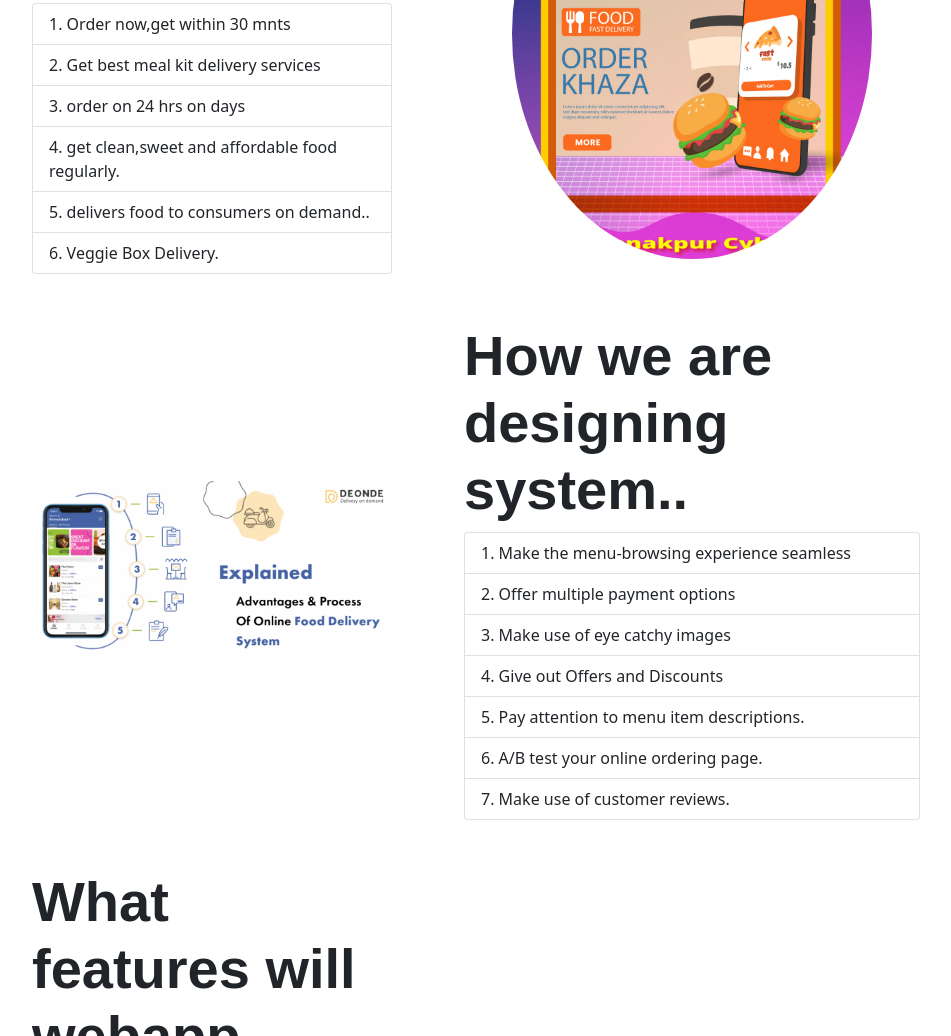
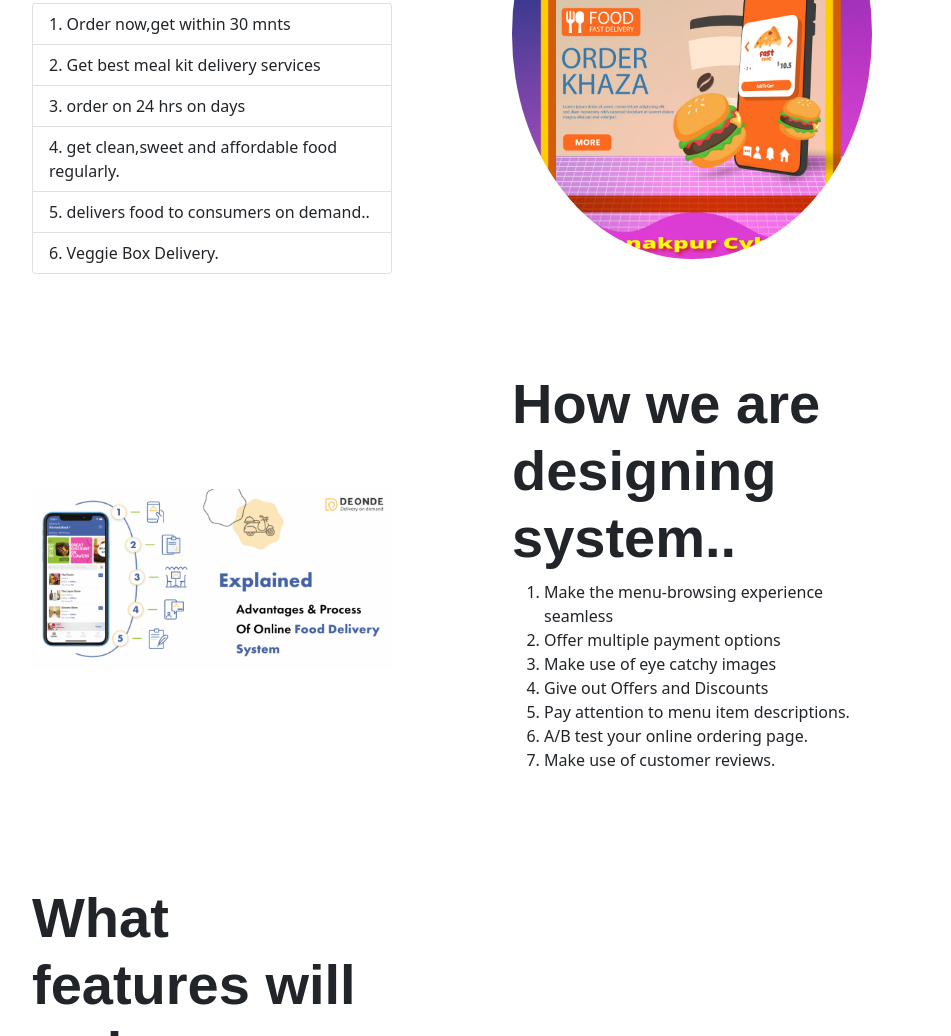
Before and after one commit to cyberpur/teamfusion, a plain HTML site: page khajaapp.html in a window 1280 px wide. Shown: the part 550-1586 px from the top of the page, without its empty margins (188-1139 px from the left). Drawn offline with nearby package versions, Linux system fonts and the light colour scheme.

Commit message:
my project

```diff
--- a/khajaapp.html
+++ b/khajaapp.html
@@ -78,17 +78,18 @@
                     </div>
                 </div>
                 <div class="col-lg-6">
-
+                    <div class="p-5">
                         <h2 class="display-4">How we are designing system..</h2>
-                        <ol class="list-group list-group-numbered">
-                            <li class="list-group-item">Make the menu-browsing experience seamless</li>
-                            <li class="list-group-item"> Offer multiple payment options</li>
-                            <li class="list-group-item">Make use of eye catchy images</li>
-                            <li class="list-group-item">Give out Offers and Discounts</li>
-                            <li class="list-group-item">Pay attention to menu item descriptions.</li>
-                            <li class="list-group-item"> A/B test your online ordering page.</li>
-                            <li class="list-group-item">Make use of customer reviews.</li>
-
+                        <ol>
+                            <li>Make the menu-browsing experience seamless</li>
+                            <li> Offer multiple payment options</li>
+                            <li >Make use of eye catchy images</li>
+                            <li>Give out Offers and Discounts</li>
+                            <li >Pay attention to menu item descriptions.</li>
+                            <li> A/B test your online ordering page.</li>
+                            <li >Make use of customer reviews.</li>
+                     </ol>
+                    </div>
                 </div>
             </div>
         </div>
@@ -113,7 +114,7 @@
                             <li class="list-group-item">Social Media Integration.</li>
                             <li class="list-group-item">Reviews & Ratings</li>
                             <li class="list-group-item">Easy Order Placement</li>
-
+                        </ol>
                     </div>
                 </div>
             </div>
```
